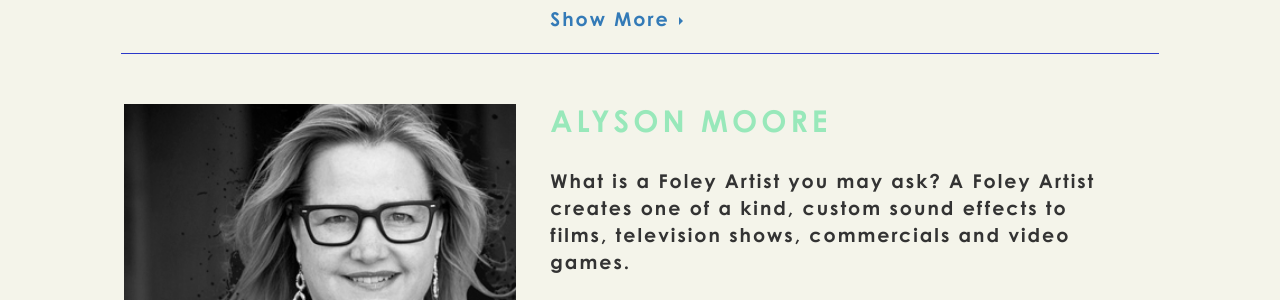
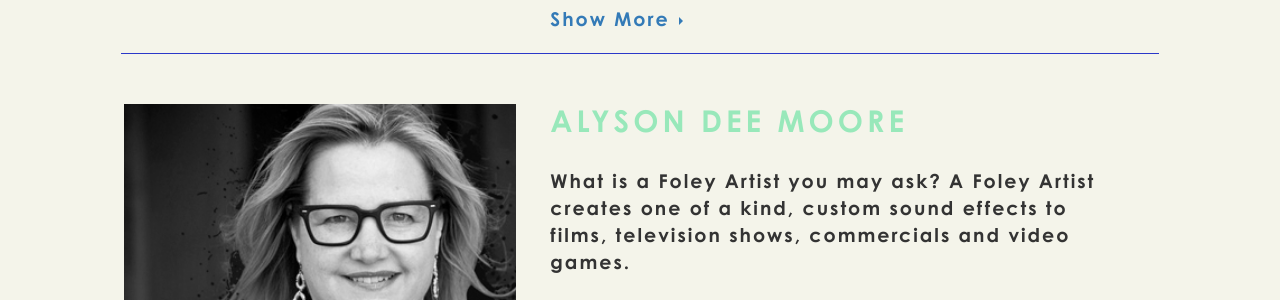
Before and after one commit to aiga-seattle/2015.aigaintothewoods.com, a Jekyll site: the page built from speakers.html, in a window 1280 px wide and 900 px high, scrolled down 2157 px. Shown: the part 158-458 px from the top of the window. Built offline with Jekyll 4.4.1, drawn with Linux system fonts in a browser that asks for light colours; nearby versions of some CDN libraries; some web fonts are replaced.

Commit message:
Replace placeholder image

```diff
--- a/_speakers/03_alyson-moore.html
+++ b/_speakers/03_alyson-moore.html
@@ -1,9 +1,9 @@
 ---
-name: Alyson Moore
+name: Alyson Dee Moore
 slug: moore
 website: http://www.wbsound.com/portfolio/alyson-moore/
 image_url: /images/speakers/alyson-moore-square-350x350.jpg
-placeholder_url: /images/speakers/alyson-moore-square-205x205.jpg
+placeholder_url: /images/speakers/alyson-dee-moore-square-205x205.jpg
 ---
 <p>What is a Foley Artist you may ask? A Foley Artist creates one of a kind, custom sound effects to films, television shows, commercials and video games.</p>
 
```
Also changed, not shown: images/speakers/alyson-dee-moore-square-205x205.jpg (added), 3 other files.
